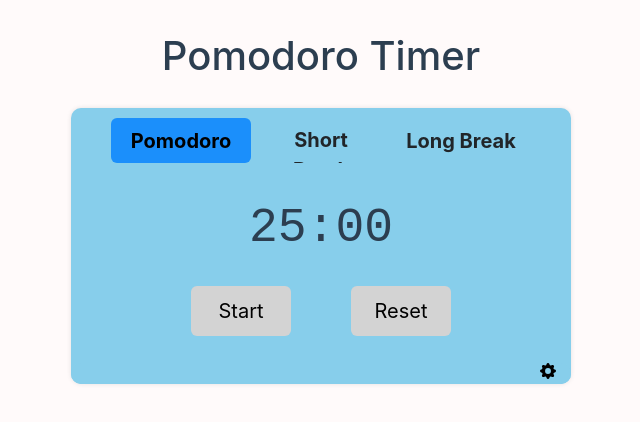
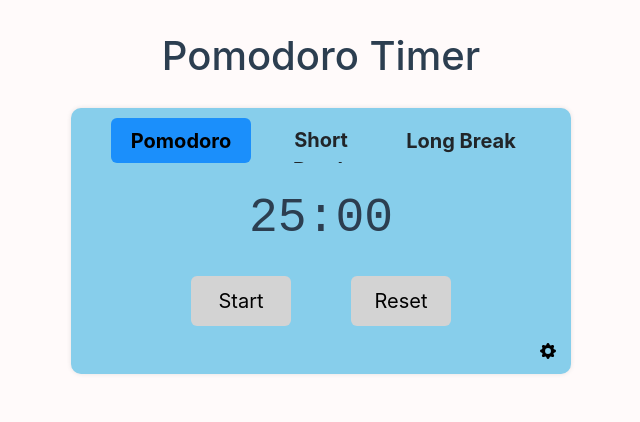
Before and after one commit to kevany23/pomodoro, a Vue app: page / in a window 1280 px wide. Shown: the top 422 px of the page, without its empty margins (319-959 px from the left). Built offline with nearby package versions, Linux system fonts and the light colour scheme.

Commit message:
fixed bottom settings bar

```diff
--- a/src/components/PomodoroTimer.vue
+++ b/src/components/PomodoroTimer.vue
@@ -177,6 +177,7 @@ export default {
   border: none;
   border-radius: 10px;
   box-shadow: 0px 0px 5px 0px rgba(0, 0, 0, 0.1);
+  padding-bottom: 10px;
 }
 
 .pomodoro-tabbar {
@@ -195,6 +196,7 @@ export default {
 
 .timer {
   padding-bottom: 0px;
+  height: 180px;
 }
 
 button.active {
@@ -211,8 +213,7 @@ button.active {
   width: 100%;
   background-color: skyblue;
   border: none;
-  padding: 0px 15px 5px 5px;
-  border-radius: 10px;
+  padding: 0px 15px 5px 0px;
 }
 
 .menu {
```
